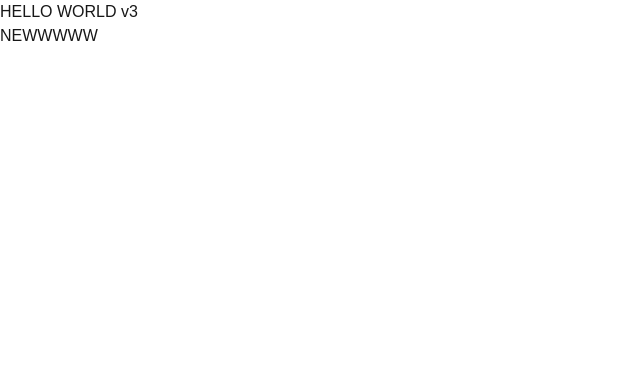
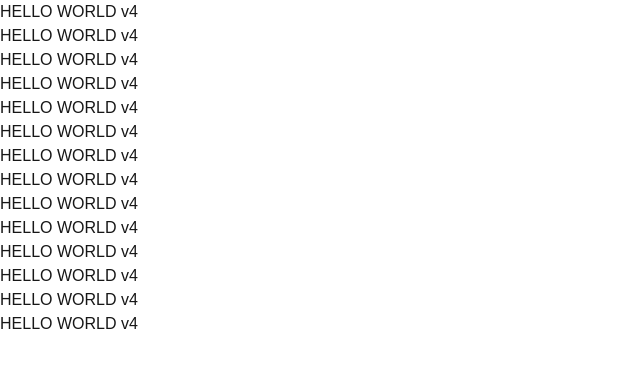
Before and after one commit to JFQuinzon/map-sample, a Next.js app: page / in a window 1280 px wide. Shown: the top 368 px of the page, without its empty margins (0-640 px from the left). Built offline with nearby package versions, Linux system fonts and the light colour scheme.

Commit message:
Update page.tsx

```diff
--- a/src/app/page.tsx
+++ b/src/app/page.tsx
@@ -3,8 +3,21 @@
 const page = () => {
   return (
     <div>
-      HELLO WORLD v3
-    <h1>NEWWWWW</h1>
+
+    <h1>HELLO WORLD v4</h1>
+    <h1>HELLO WORLD v4</h1>
+    <h1>HELLO WORLD v4</h1>
+    <h1>HELLO WORLD v4</h1>
+    <h1>HELLO WORLD v4</h1>
+    <h1>HELLO WORLD v4</h1>
+    <h1>HELLO WORLD v4</h1>
+    <h1>HELLO WORLD v4</h1>
+    <h1>HELLO WORLD v4</h1>
+    <h1>HELLO WORLD v4</h1>
+    <h1>HELLO WORLD v4</h1>
+    <h1>HELLO WORLD v4</h1>
+    <h1>HELLO WORLD v4</h1>
+    <h1>HELLO WORLD v4</h1>
 
     </div>
   )
```
